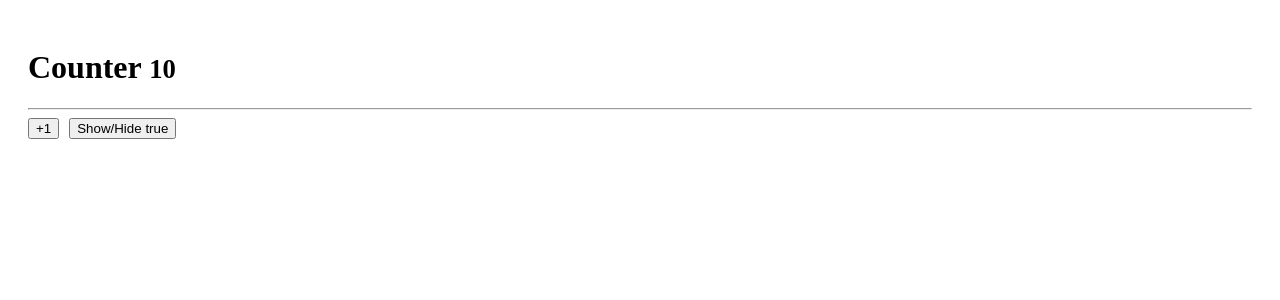
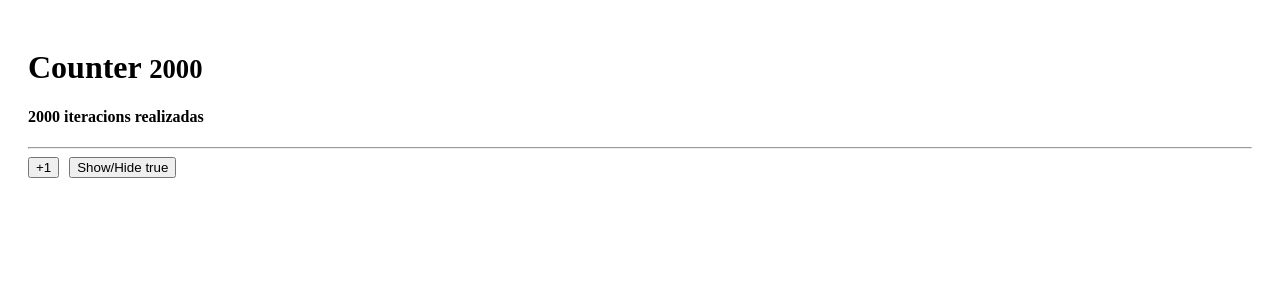
Before and after one commit to Dachi90/React-FernandoHerrera, a React (Vite) app in the folder 05-hook-app/: page / in a window 1280 px wide. Shown: the top 300 px of the page. Built offline with nearby package versions, Linux system fonts and the light colour scheme.

Commit message:
Video-133

```diff
--- /dev/null
+++ b/05-hook-app/src/06-memos/MemoHook.jsx
@@ -0,0 +1,35 @@
+import { useMemo, useState } from 'react';
+import { useCounter } from '../hooks/useCounter';
+
+const heavyStuff = (iterationNumber = 100) => {
+	for (let i = 0; i < iterationNumber; i++) {
+		console.log('Ahí vamos...');
+	}
+	return `${iterationNumber} iteracions realizadas`;
+};
+
+export const MemoHook = () => {
+	const { counter, increment } = useCounter(2000);
+	const [show, setShow] = useState(true);
+
+	const memorizeValue = useMemo(() => heavyStuff(counter), [counter]);
+	return (
+		<>
+			<h1>
+				Counter <small>{counter}</small>
+			</h1>
+
+			<h4>{memorizeValue}</h4>
+
+			<hr />
+
+			<button className='btn btn-primary' onClick={() => increment()}>
+				+1
+			</button>
+
+			<button className='btn btn-outline-primary' onClick={() => setShow(!show)}>
+				Show/Hide {JSON.stringify(show)}
+			</button>
+		</>
+	);
+};
--- a/05-hook-app/src/main.jsx
+++ b/05-hook-app/src/main.jsx
@@ -10,10 +10,11 @@
 //import { MultipleCustomHooks } from './03-examples/MultipleCustomHooks';
 //import { FocusScreen } from './04-useRef/FocusScreen';
 //import { Layout } from './05-useLayoutEffect/Layout';
-import { Memorize } from './06-memos/Memorize';
+//import { Memorize } from './06-memos/Memorize';
+import { MemoHook } from './06-memos/MemoHook';
 
 ReactDOM.createRoot(document.getElementById('root')).render(
 	// <React.StrictMode>
-	<Memorize />
+	<MemoHook />
 	// </React.StrictMode>
 );
```
